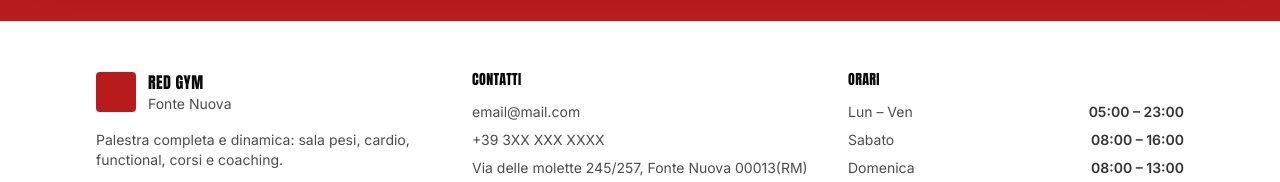
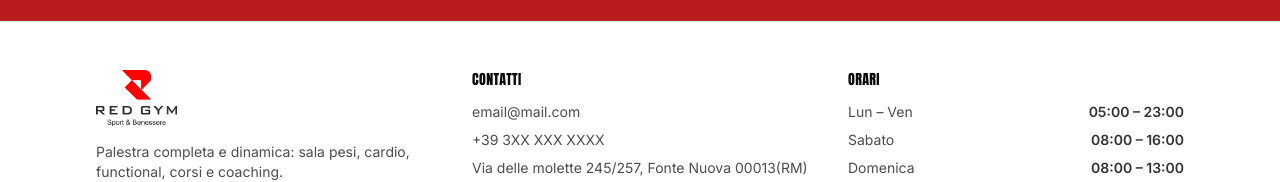
Before and after one commit to alelodato/red-gym, a Next.js app: page / in a window 1280 px wide. Shown: the part 5405-5587 px from the top of the page. Built offline with nearby package versions, Linux system fonts and the light colour scheme.

Commit message:
aggiunto logo ufficiale al footer

```diff
--- a/components/Footer.js
+++ b/components/Footer.js
@@ -8,11 +8,19 @@ export default function Footer() {
         <div className="grid gap-10 py-12 sm:grid-cols-2 lg:grid-cols-3">
           <div>
             <div className="flex items-center gap-3">
-              <div className="h-10 w-10 rounded bg-brand-red" aria-hidden />
-              <div>
-                <p className="font-heading tracking-wide">{SITE.name}</p>
-                <p className="text-sm text-black/70">{SITE.city}</p>
-              </div>
+              <img
+                src="/logo-positivo.png"
+                alt="Red Gym"
+                width={200}
+                height={64}
+                priority
+                className="
+                                h-8 w-auto
+                                sm:h-9
+                                lg:h-12
+                                xl:h-14
+                              "
+              />
             </div>
             <p className="mt-4 text-sm text-black/70 max-w-sm">
               Palestra completa e dinamica: sala pesi, cardio, functional, corsi e coaching.
```
